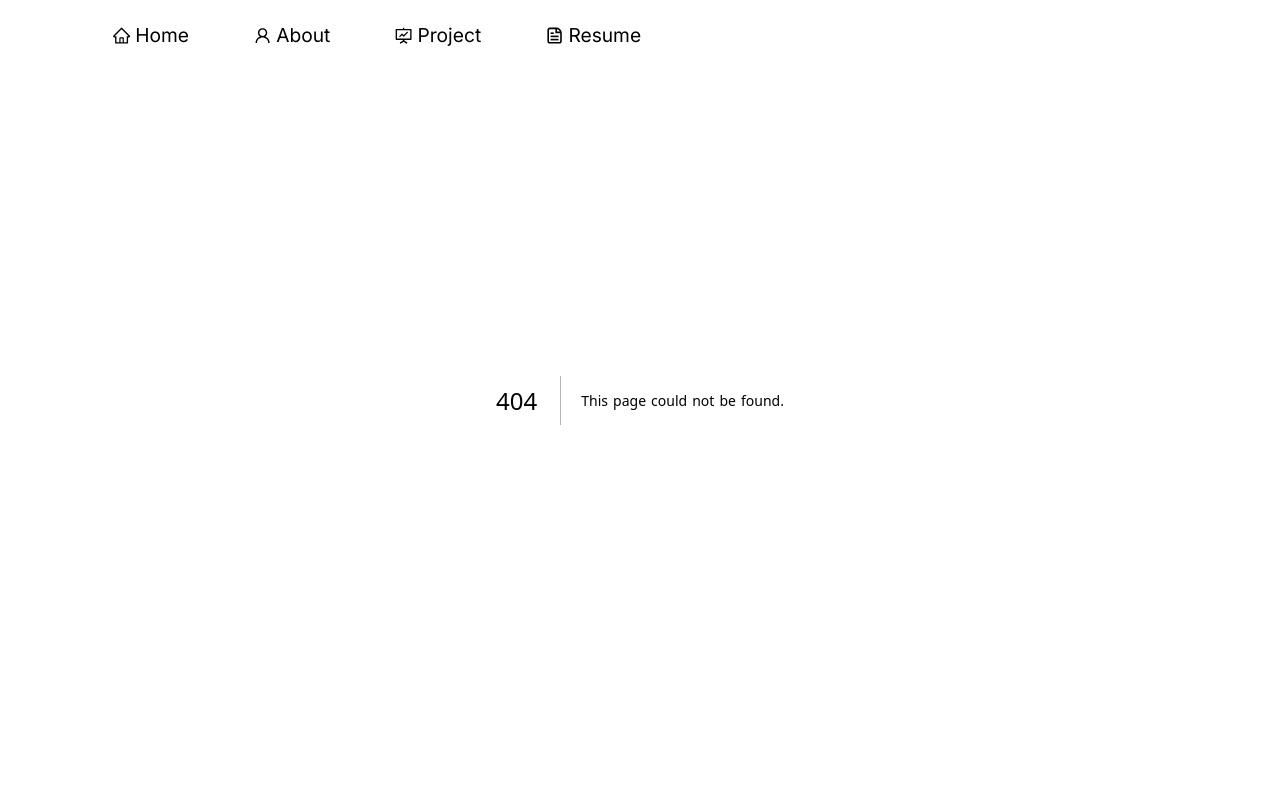
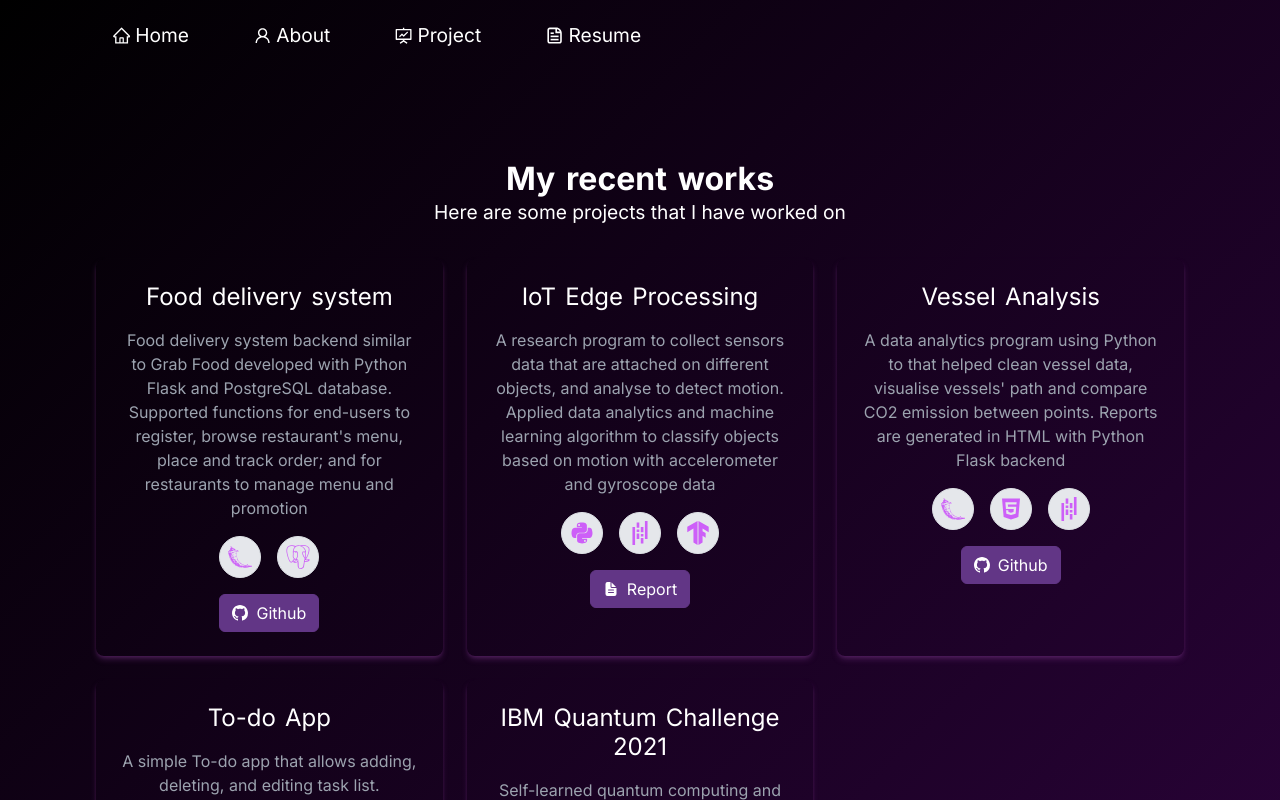
Before and after one commit to tran-quang-thanh/portfolio, a Next.js app: page /project in a window 1280 px wide. Before the commit this address had no page. Shown: the top 800 px of the page. Built offline with nearby package versions, Linux system fonts and the light colour scheme.

Commit message:
Create project page with project card

```diff
--- a/app/page.tsx
+++ b/app/page.tsx
@@ -42,10 +42,10 @@ export default function Home() {
           <p className="py-4">Feel free to <span className="color-text">connect</span> with me</p>
           <div className="flex space-x-8 place-content-center">
             <HomeSocial url="https://github.com/tran-quang-thanh">
-              <AiFillGithub style={{ width: "25", height: "25" }} />
+              <AiFillGithub />
             </HomeSocial>
             <HomeSocial url="https://www.linkedin.com/in/thanh-tran-492019179/">
-              <LiaLinkedinIn style={{ width: "25", height: "25" }} />
+              <LiaLinkedinIn />
             </HomeSocial>
           </div>
         </div>
--- /dev/null
+++ b/app/project/page.tsx
@@ -0,0 +1,112 @@
+import ProjectCard from "@/components/ProjectCard";
+import { ReactNode } from "react";
+import { DiNodejs } from "react-icons/di";
+import { FaAngular, FaHtml5, FaPython } from "react-icons/fa";
+import { SiFlask, SiPandas, SiPostgresql, SiTensorflow } from "react-icons/si";
+
+export default function Project() {
+  return (
+    <main className="flex flex-col justify-between py-24 md:py-36 lg:py-40 px-12 md:px-24 lg:px-50 space-y-8 items-center">
+      <div className="text-center">
+        <h1>My recent works</h1>
+        <p>Here are some projects that I have worked on</p>
+      </div>
+      <div className="grid lg:grid-cols-3 gap-4 2xl:px-28">
+
+        <ProjectCard
+          title="Food delivery system"
+          description="Food delivery system backend similar to Grab Food developed with Python Flask and PostgreSQL database.
+          Supported functions for end-users to register, browse restaurant's menu, place and track order;
+          and for restaurants to manage menu and promotion"
+          url="https://github.com/cs2102-project-group28/backend"
+        >
+          <div className="flex gap-3">
+            <ProjectTools>
+              <SiFlask />
+            </ProjectTools>
+            <ProjectTools>
+              <SiPostgresql />
+            </ProjectTools>
+          </div>
+        </ProjectCard>
+
+        <ProjectCard
+          title="IoT Edge Processing"
+          description="A research program to collect sensors data that are attached on different objects, and analyse to detect motion.
+          Applied data analytics and machine learning algorithm to classify objects based on motion with accelerometer and gyroscope data"
+          url="https://docs.google.com/document/d/1nnawXdHsu6P2HIHQKTW6tSPsl86NQPlM/edit?usp=sharing&ouid=114704910466068916437&rtpof=true&sd=true"
+          isGithub={false}
+          isDocument={true}
+        >
+          <div className="flex gap-3">
+            <ProjectTools>
+              <FaPython />
+            </ProjectTools>
+            <ProjectTools>
+              <SiPandas />
+            </ProjectTools>
+            <ProjectTools>
+              <SiTensorflow />
+            </ProjectTools>
+          </div>
+        </ProjectCard>
+
+        <ProjectCard
+          title="Vessel Analysis"
+          description="A data analytics program using Python to that helped clean vessel data, visualise vessels' path and compare CO2 emission between points.
+          Reports are generated in HTML with Python Flask backend"
+          url="https://github.com/tran-quang-thanh/ais_vis"
+        >
+          <div className="flex gap-3">
+            <ProjectTools>
+              <SiFlask />
+            </ProjectTools>
+            <ProjectTools>
+              <FaHtml5 />
+            </ProjectTools>
+            <ProjectTools>
+              <SiPandas />
+            </ProjectTools>
+          </div>
+        </ProjectCard>
+
+        <ProjectCard
+          title="To-do App"
+          description="A simple To-do app that allows adding, deleting, and editing task list. Developed using Angular for frontend and NodeJS for backend"
+          url="https://github.com/tran-quang-thanh/todo-app"
+        >
+          <div className="flex gap-3">
+            <ProjectTools>
+              <FaAngular />
+            </ProjectTools>
+            <ProjectTools>
+              <DiNodejs />
+            </ProjectTools>
+          </div>
+        </ProjectCard>
+
+        <ProjectCard
+          title="IBM Quantum Challenge 2021"
+          description="Self-learned quantum computing and Python Qskit to attend IBM Quantum Challenge. Ranked top 70% with advanced badge for solving all problems"
+          url="https://github.com/tran-quang-thanh/ibm-quantum-2021/tree/main/solutions%20by%20participants"
+        >
+          <div className="flex gap-3">
+            <ProjectTools>
+              <FaPython />
+            </ProjectTools>
+          </div>
+        </ProjectCard>
+      </div>
+    </main>
+  );
+}
+
+function ProjectTools({ children } : { children: ReactNode }) {
+  return (
+    <div
+      className="color-text p-2 rounded-full border border-transparent bg-gray-200 text-2xl"
+    >
+      {children}
+    </div>
+  );
+}
--- a/components/HomeSocial.tsx
+++ b/components/HomeSocial.tsx
@@ -4,7 +4,7 @@ export default function HomeSocial({ children, url } : {children: ReactNode, url
   return (
     <a
       href={url}
-      className="group color-text p-3 rounded-full border border-transparent bg-gray-200 transition-colors hover:border-[#cd5ff8] hover:bg-white"
+      className="group color-text p-3 rounded-full border border-transparent bg-gray-200 transition-colors hover:border-[#cd5ff8] hover:bg-white text-2xl"
       target="_blank"
       rel="noopener noreferrer"
     >
--- /dev/null
+++ b/components/ProjectCard.tsx
@@ -0,0 +1,32 @@
+import { ReactNode } from "react";
+import { Button } from "react-bootstrap";
+import { BsGithub } from "react-icons/bs";
+import { IoDocumentText } from "react-icons/io5";
+
+export default function ProjectCard({ title, description, url, isGithub=true, isDocument=false, children  } : { title: string, description: string, url: string, isGithub?: boolean, isDocument?: boolean, children: ReactNode }) {
+  return (
+    <div className="flex flex-col items-center p-4 space-y-4 bg-transparent text-center rounded-lg shadow-md shadow-[#77358875] hover:shadow-lg hover:shadow-[#8148908f] hover:scale-105 transition duration-500">
+      <h2>{title}</h2>
+      <p className="text-base text-gray-400">{description}</p>
+      { children }
+      <Button
+        href={url}
+        target="_blank"
+        rel="noopener noreferrer"
+        className="flex items-center space-x-2 bg-[#623686] border-[#623686] hover:bg-[#6d20c5d7] hover:border-[#6d20c5d7]"
+      >
+        { isGithub ?
+          <>
+            <BsGithub />
+            <div>Github</div>
+          </> : isDocument ?
+          <>
+            <IoDocumentText />
+            <div>Report</div>
+          </> :
+          <></>
+        }
+      </Button>
+    </div>
+  )
+}
```
